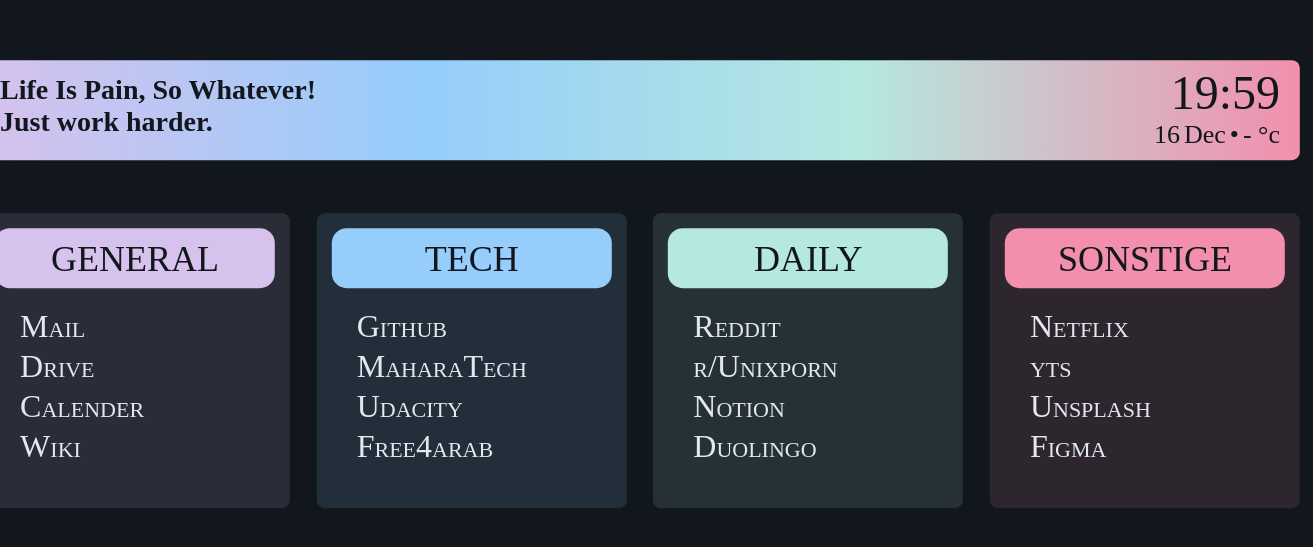
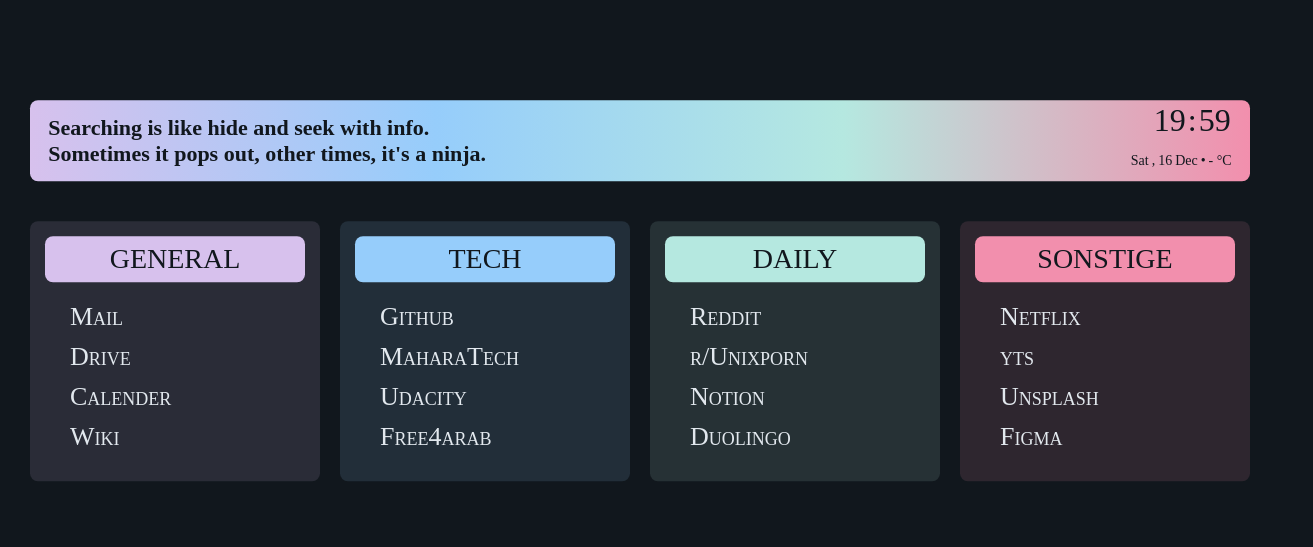
Before and after one commit to mahmoudk1000/startpage, a browser extension: page index.html in a window 1280 px wide. Shown: the part 109-656 px from the top of the page, 1313 px wide, since content can reach past the window. Drawn offline with Linux system fonts and the light colour scheme; a web font is replaced by a local one.

Commit message:
better looking

```diff
--- a/index.html
+++ b/index.html
@@ -5,29 +5,30 @@
     <link rel="stylesheet" href="./style.css" />
 </head>
 <body class="body" style="margin: 0px auto;">
-
     <div class="header">
-        <h1 class="helo">Life Is Pain, So Whatever!<br> Just work harder.</h1>
+        <h1 class="helo">Searching is like hide and seek with info.</br> Sometimes it pops out, other times, it's a ninja.</h1>
         <div class="info">
-            <div class="info_right">
-                <div id="day" class=""></div>
-                <div id="month" class=""></div>
-                <div>•</div>
-                <div class="temperature-value">
-                    <p class="" style="margin-top: 0px;">- °<span class="g">c</span></p>
-                </div>
-            </div>
             <div class="clock">
                 <div id="hour" class=""></div>
                 <div id="separator" class=""></div>
                 <div id="minutes" class=""></div>
             </div>
+            <div class="temp">
+                <div id="dow" class=""></div>
+                <div>,</div>
+                <div id="day" class=""></div>
+                <div id="month" class=""></div>
+                <div>•</div>
+                <div class="temperature-value">
+                    <p class="">- °<span class="g">C</span></p>
+                </div>
+            </div>
         </div>
     </div>
 
     <div class="bookmarks">
-        <div class="menu_place" style="background-color: #D7C1ED20;color: #11171D;padding: 15px;border-radius: 8px;">
-            <div class="menu_name" style="background-color: #D7C1ED;color: #11171D;">GENERAL</div>
+        <div class="menu_place" style="background-color: #D7C1ED20">
+            <div class="menu_name" style="background-color: #D7C1ED">GENERAL</div>
             <div class="list">
                 <a class="link_text" href="https://mail.google.com/mail/u/0/#inbox"><div class="in_list_general in_list_one">Mail</div></a>
                 <a class="link_text" href="https://drive.google.com/drive/u/0/my-drive"><div class="in_list_general in_list_one">Drive</div></a>
@@ -35,8 +36,8 @@
                 <a class="link_text" href="https://en.wikipedia.org/wiki/Main_Page"><div class="in_list_general in_list_one">Wiki</div></a>
             </div>
         </div>
-        <div class="menu_place" style="background-color: #96CDFB20;color: #11171D;padding: 15px;border-radius: 8px;">
-            <div class="menu_name" style="background-color: #96CDFB;color: #11171D;">TECH</div>
+        <div class="menu_place" style="background-color: #96CDFB20">
+            <div class="menu_name" style="background-color: #96CDFB">TECH</div>
             <div class="list">
                 <a class="link_text" href="https://github.com/"><div class="in_list_general in_list_two">Github</div></a>
                 <a class="link_text" href="https://maharatech.gov.eg/"><div class="in_list_general in_list_two">MaharaTech</div></a>
@@ -44,8 +45,8 @@
                 <a class="link_text" href="https://free4arab.net/"><div class="in_list_general in_list_two">Free4arab</div></a>
             </div>
         </div>
-        <div class="menu_place" style="background-color: #B5E8E020;color: #11171D;padding: 15px;border-radius: 8px;">
-            <div class="menu_name" style="background-color: #B5E8E0;color: #11171D;">DAILY</div>
+        <div class="menu_place" style="background-color: #B5E8E020">
+            <div class="menu_name" style="background-color: #B5E8E0">DAILY</div>
             <div class="list">
                 <a class="link_text" href="https://www.reddit.com/"><div class="in_list_general in_list_three">Reddit</div></a>
                 <a class="link_text" href="https://www.reddit.com/r/unixporn/"><div class="in_list_general in_list_three">r/Unixporn</div></a>
@@ -53,8 +54,8 @@
                 <a class="link_text" href="https://www.duolingo.com/learn"><div class="in_list_general in_list_three">Duolingo</div></a>
             </div>
         </div>
-        <div class="menu_place" style="background-color: #F28FAD20;color: #11171D;padding: 15px;border-radius: 8px;">
-            <div class="menu_name" style="background-color: #F28FAD;color: #11171D;">SONSTIGE</div>
+        <div class="menu_place" style="background-color: #F28FAD20">
+            <div class="menu_name" style="background-color: #F28FAD">SONSTIGE</div>
             <div class="list">
                 <a class="link_text" href="https://www.netflix.com/browse"><div class="in_list_general in_list_four">Netflix</div></a>
                 <a class="link_text" href="https:/www.yts.mx/"><div class="in_list_general in_list_four">yts</div></a>
--- a/js/time.js
+++ b/js/time.js
@@ -14,11 +14,21 @@
     "Nov",
     "Dec",
   ];
+  const daysOfWeek = [
+    'Sun',
+    'Mon',
+    'Tues',
+    'Wed',
+    'Thurs',
+    'Fri',
+    'Sat'
+  ];
 
   // Set to true to use a 12 hour date format
   var format_12hour = false;
 
   var d = new Date();
+  var dn = daysOfWeek[d.getDay()];
   var mm = monthNames[d.getMonth()];
   var dd = d.getDate();
   var min = (mins = ("0" + d.getMinutes()).slice(-2));
@@ -36,6 +46,7 @@
   document.getElementById("separator").innerHTML = " : ";
   document.getElementById("minutes").innerText = min + ampm;
 
+  document.getElementById("dow").innerText = dn;
   document.getElementById("day").innerText = dd;
   document.getElementById("month").innerText = mm;
   document.getElementById("year").innerText = yy;
--- a/style.css
+++ b/style.css
@@ -23,61 +23,43 @@
 }
 .header {
   color: var(--darkbg);
-  height: 100px;
+  height: fit-content;
   margin: 0% auto;
-  width: 1320px;
+  width: 100%;
   display: flex;
   background-image: linear-gradient(to right, #D7C1ED, #96CDFB, #B5E8E0, #F28FAD);
   border-radius: 8px;
 }
 .helo{
-  margin-left: 20px;
-  margin-top: 14px;
-  font-family: Iosevka;
-  font-size: 28px;
+  margin-left: 1.5%;
+  font-size: 22px;
+}
+.header > h1 {
+  flex: 80%;
+}
+.header > div {
+  flex: 20%;
+}
+.info {
+  margin-right: 1.5%;
 }
 .clock {
+  display: flex;
+  height: 50%;
+  font-size: 32px;
   justify-content: right;
+  align-items: center;
+}
+.clock > div {
+  margin: 0 1px;
+}
+.temp {
+  height: 50%;
   display: flex;
-  font-family: Iosevka;
-  font-weight: Medium;
-  font-size: 48px;
-  margin-top: 5px;
-}
-.info {
-  width: 150px;
-  margin-left: auto;
-  margin-right: 20px;
-  display: inline-flex;
-  position: relative;
+  font-size: 14px;
+  text-indent: 3px;
   justify-content: right;
-}
-.info_right{
-  display: flex;
-  font-family: Iosevka;
-  font-size: 26px;
-  text-indent: 4px;
-  height: 40px;
-  bottom: 0;
-  position: absolute;
-}
-.url {
-  color: var(--fg);
-  font-size: 2.5em;
-  text-align: center;
-  border: 0px;
-  background-color: var(--lightbg);
-  height: 70px;
-  width: 1200px;
-  border-radius: 15px;
-}
-.url:focus,
-.url:hover {
-  outline: none;
-}
-.middle {
-  margin-top: 60px;
-  text-align: center;
+  align-items: center;
 }
 .bookmarks {
   margin-top: 40px;
@@ -85,25 +67,34 @@
   display: flex;
 }
 .menu_place {
-  width: 280px;
-  height: 265px;
+  color: var(--fg);
+  padding: 15px;
+  width: 260px;
+  height: 230px;
   justify-content: center;
-  margin: 13.3px;
+  border-radius: 8px;
+  margin: 0 10px;
+}
+.menu_place:first-child {
+  margin-left: 0;
+}
+
+.menu_place:last-child {
+  margin-right: 0;
 }
 .list {
   text-align: center;
   display: block;
-  font-size: 32px;
+  font-size: 26px;
   margin-top: 20px;
 }
 .menu_name {
-  height: 50px;
-  padding-top: 10px;
-  color: var(--fg);
+  color: var(--darkbg);
   text-align: center;
-  background-color: var(--lightbg);
-  font-size: 36px;
-  border-radius: 15px;
+  font-size: 28px;
+  border-radius: 8px;
+  padding-top: 7px;
+  padding-bottom: 7px;
 }
 .in_list_general {
   color: var(--fg);
```
